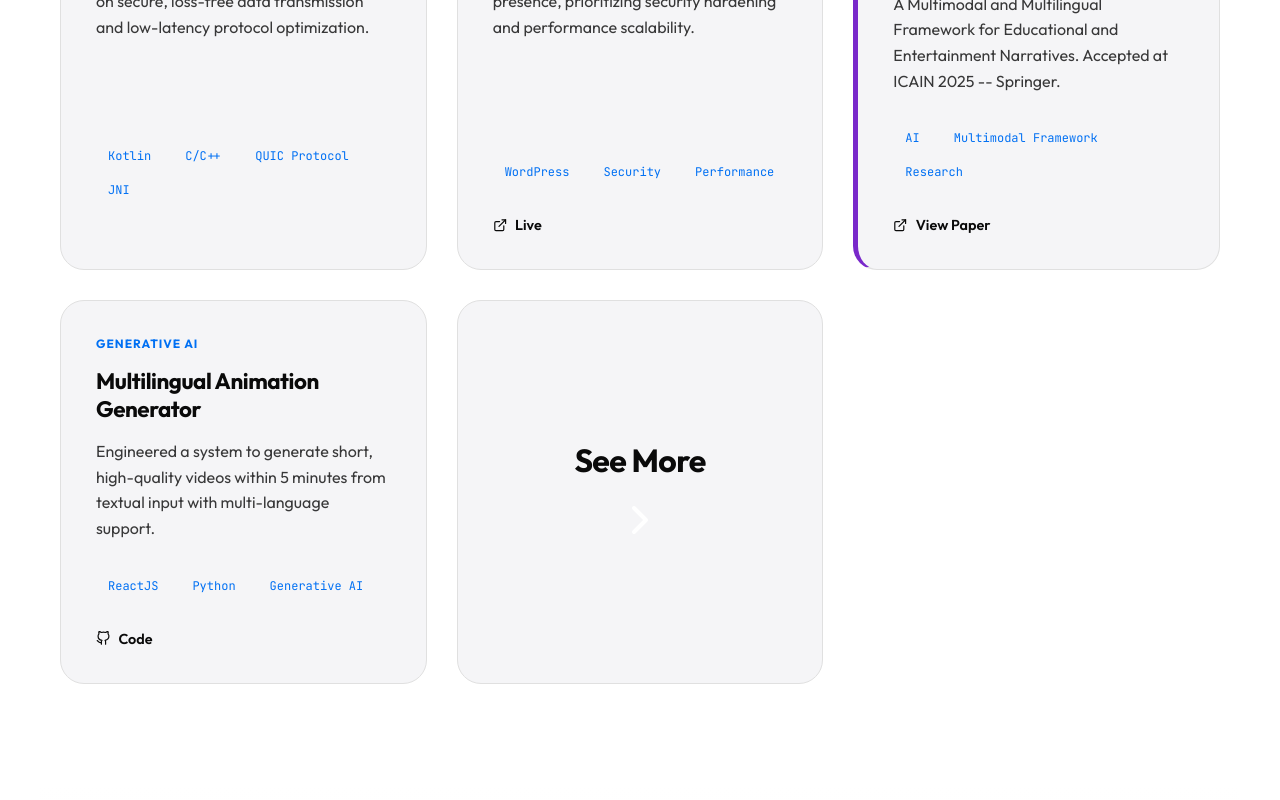
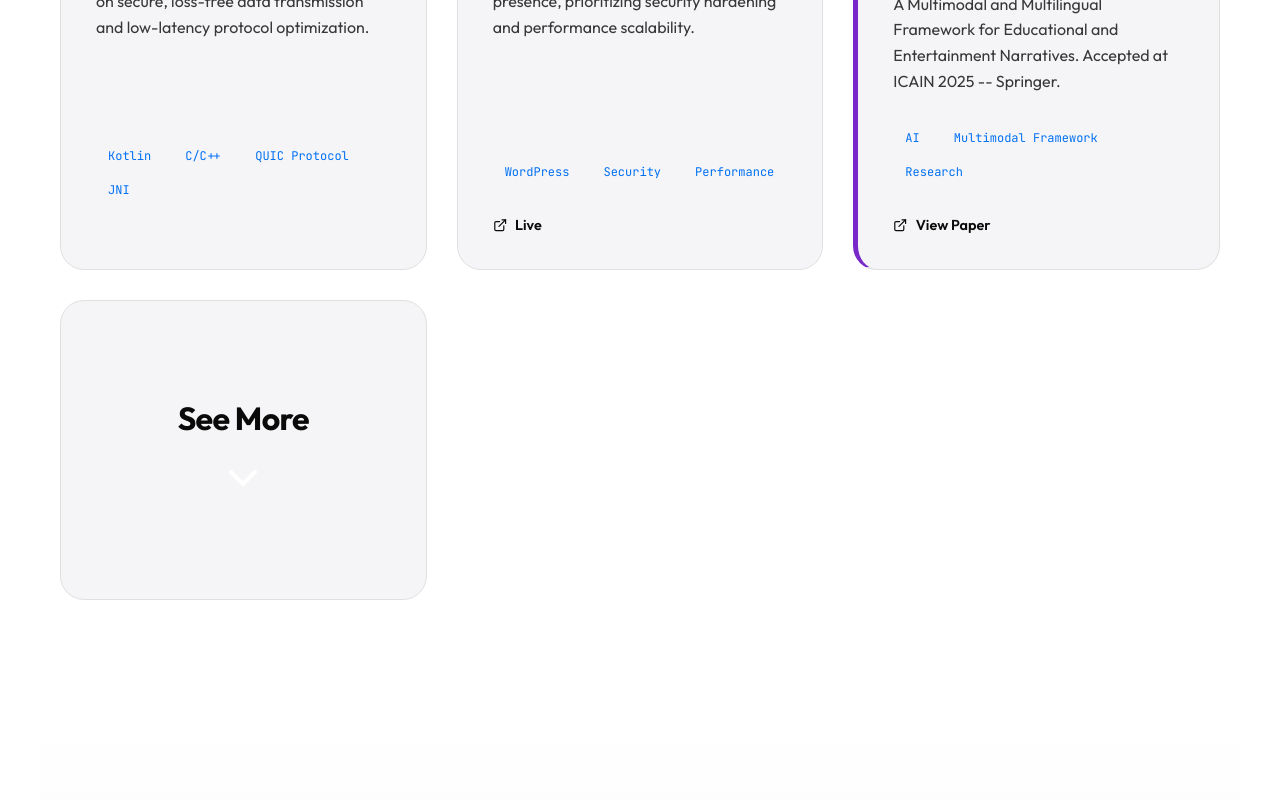
Before and after one commit to namanviber/nj-portfolio, a Next.js app: page / in a window 1280 px wide. Shown: the part 3516-4316 px from the top of the page. Built offline with nearby package versions, Linux system fonts and the light colour scheme.

Commit message:
Update Projects grid (4 cols) and toggle card (Down Chevron, 3 items)

```diff
--- a/src/components/Projects.module.css
+++ b/src/components/Projects.module.css
@@ -14,7 +14,7 @@
 
 .grid {
     display: grid;
-    grid-template-columns: repeat(auto-fill, minmax(350px, 1fr));
+    grid-template-columns: repeat(auto-fill, minmax(280px, 1fr));
     gap: 30px;
 }
 
--- a/src/components/Projects.tsx
+++ b/src/components/Projects.tsx
@@ -3,7 +3,7 @@
 import React from "react";
 import { motion, AnimatePresence } from "framer-motion";
 import styles from "./Projects.module.css";
-import { FiExternalLink, FiGithub, FiBookOpen, FiChevronRight } from "react-icons/fi";
+import { FiExternalLink, FiGithub, FiBookOpen, FiChevronDown } from "react-icons/fi";
 
 const projects = [
     {
@@ -78,7 +78,7 @@ const Projects = () => {
 
                 <div className={styles.grid}>
                     <AnimatePresence mode="popLayout">
-                        {(showAll ? projects : projects.slice(0, 4)).map((project, i) => (
+                        {(showAll ? projects : projects.slice(0, 3)).map((project, i) => (
                             <motion.div
                                 layout
                                 key={project.title}
@@ -142,11 +142,11 @@ const Projects = () => {
                             <h3 style={{ fontSize: "2rem", marginBottom: "1rem" }}>
                                 {showAll ? "Show Less" : "See More"}
                             </h3>
-                            <FiChevronRight
+                            <FiChevronDown
                                 style={{
                                     fontSize: "3rem",
                                     color: "#fff",
-                                    transform: showAll ? "rotate(-90deg)" : "rotate(0deg)",
+                                    transform: showAll ? "rotate(180deg)" : "rotate(0deg)",
                                     transition: "transform 0.3s ease"
                                 }}
                             />
```
